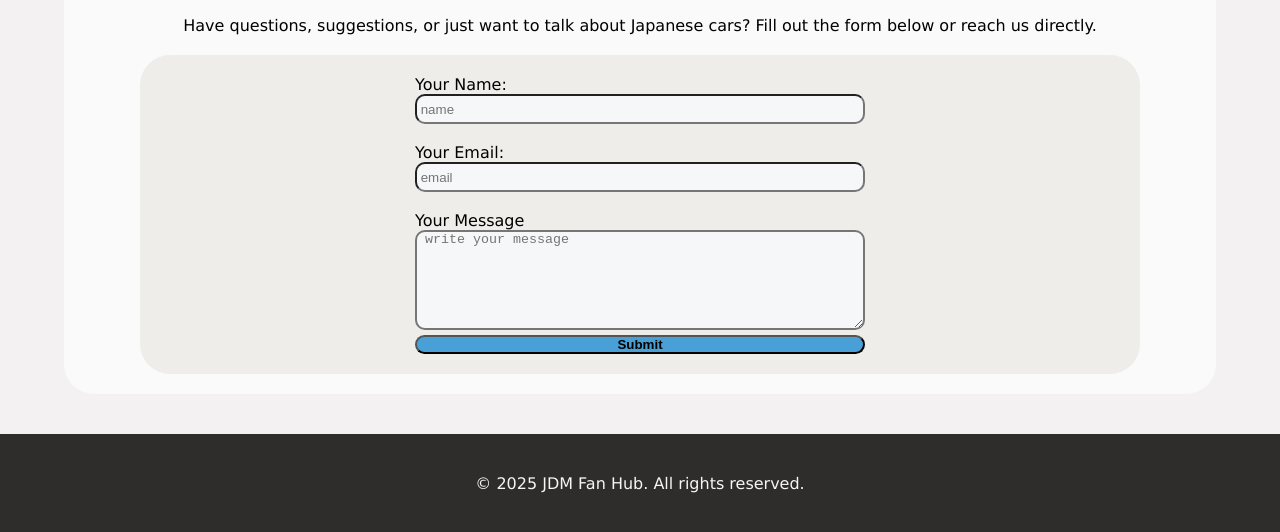
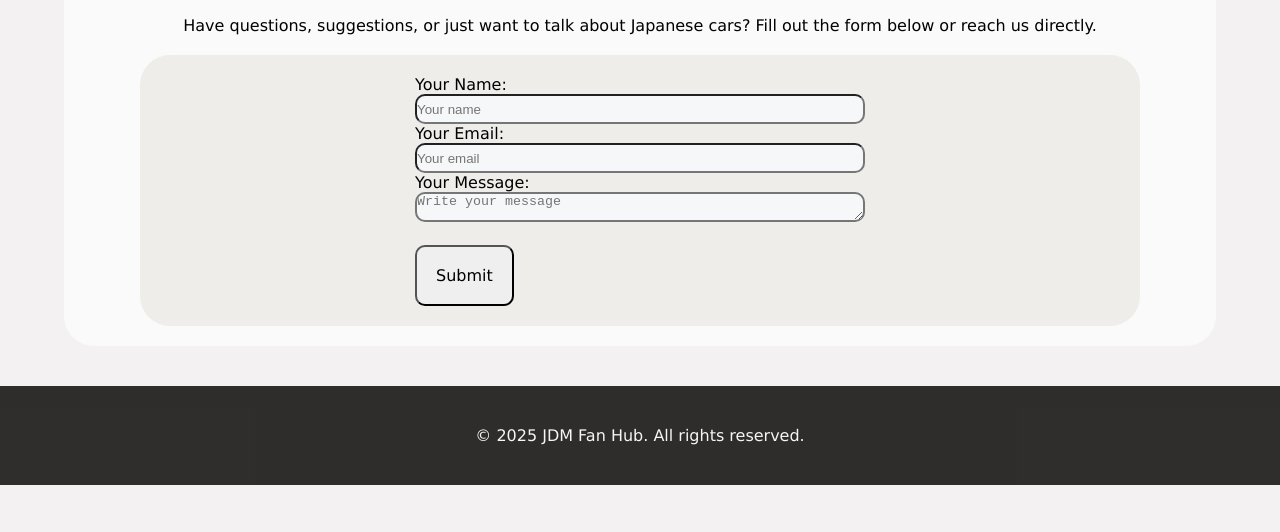
Before and after one commit to muntaha826/jdm-site, a plain HTML site: page Contact.html in a window 1280 px wide. Shown: the part 356-888 px from the top of the page. After the commit the page ends 841 px from the top, so only its background shows below. Drawn offline with Linux system fonts and the light colour scheme.

Commit message:
Update Contact.html

```diff
--- a/Contact.html
+++ b/Contact.html
@@ -35,22 +35,40 @@
     <p>Have questions, suggestions, or just want to talk about Japanese cars? Fill out the form below or reach us directly.</p>
 
 <div id="divC2">
-<form action="action.php">
+
+  <form id="myForm">
     <p>Your Name:</p>
-    <input class="inputbox" type="text" placeholder=" name" required>
-    <br>
-<br>
+    <input class="inputbox" type="text" name="name" placeholder="Your name" required>
+
     <p>Your Email:</p>
+    <input class="inputbox" type="email" name="email" placeholder="Your email" required>
 
-<input class="email" type="text" placeholder=" email" required>
-<br>
-<br>
-<p>Your Message</p>
-<textarea name="message" id="msg1" placeholder=" write your message"></textarea>
-<br>
-<input id="submit1" type="submit" placeholder="send message">
-</form>
+    <p>Your Message:</p>
+    <textarea class="inputbox" name="message" placeholder="Write your message" required></textarea>
 
+    <br><br>
+    <button type="submit">Submit</button>
+  </form>
+
+  <script>
+    const scriptURL = 'https://script.google.com/macros/s/PASTE_YOUR_SCRIPT_URL_HERE/exec';
+    const form = document.getElementById('myForm');
+
+    form.addEventListener('submit', e => {
+      e.preventDefault();
+      const formData = new FormData(form);
+
+      fetch(scriptURL, { method: 'POST', body: formData })
+        .then(response => {
+          alert("Form submitted successfully!");
+          form.reset();
+        })
+        .catch(error => {
+          alert("Something went wrong.");
+          console.error("Error!", error.message);
+        });
+    });
+  </script>
 
 
 </main>
```
